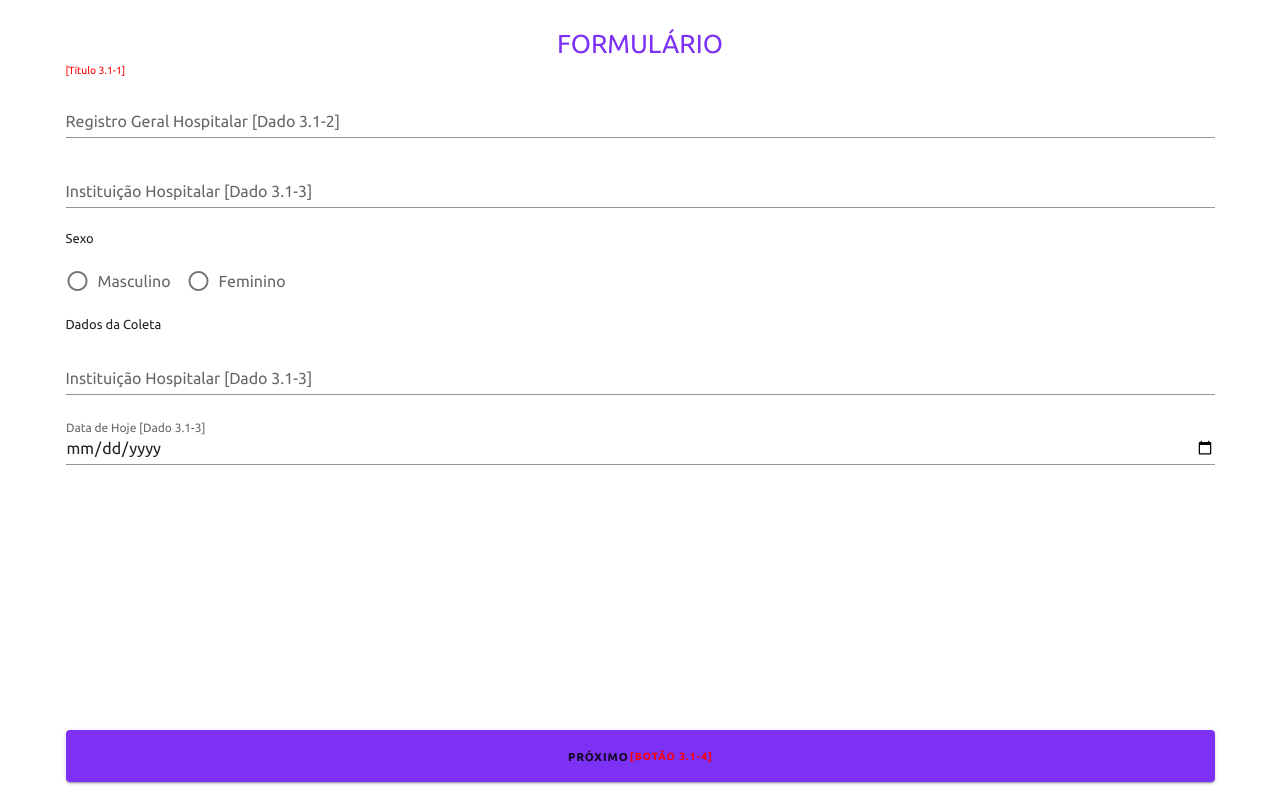
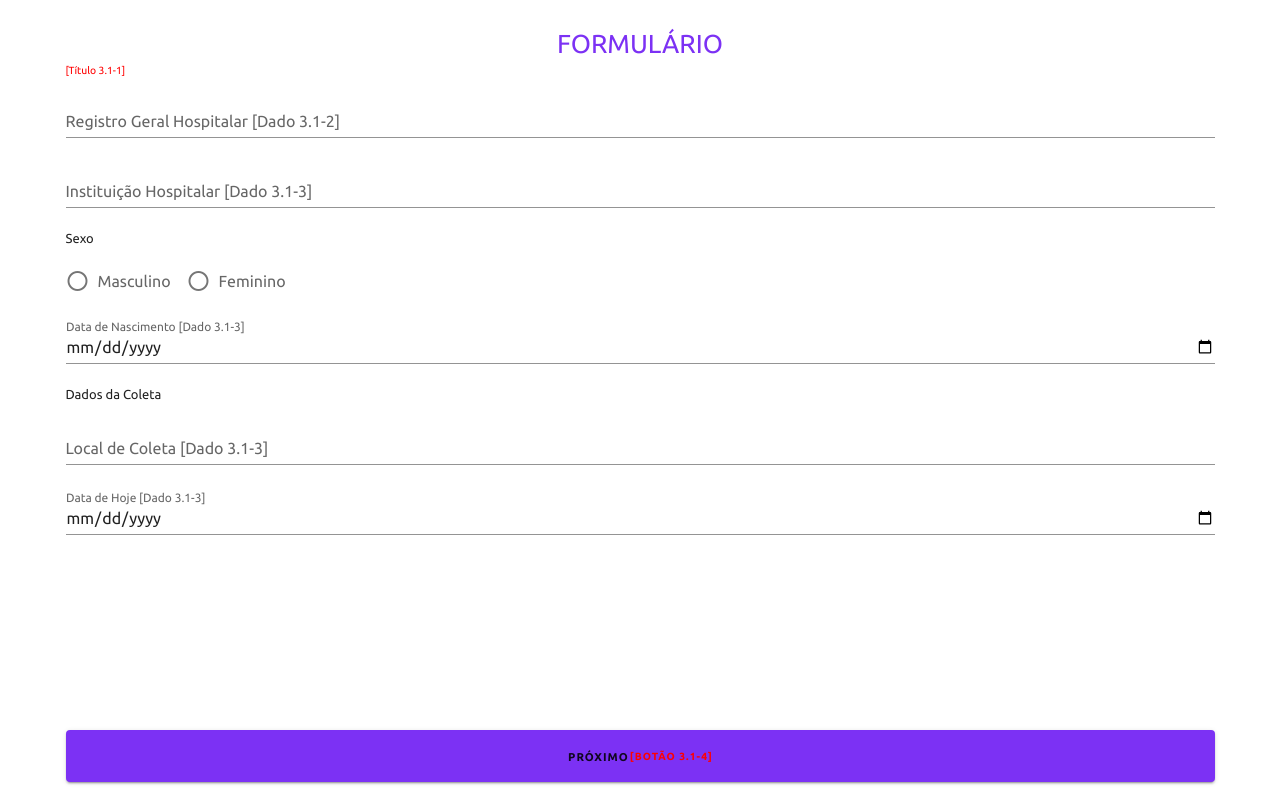
Before and after one commit to spirabr/PWA-App, a Vue app: page /gather/form in a window 1280 px wide. Built offline with nearby package versions, Linux system fonts and the light colour scheme; no server answers; a web font is replaced by a local one.

Commit message:
Add a submit function and retrieve form data
Signed-off-by: Francisco Eugênio Wernke <franwernke@usp.br>

```diff
--- a/src/views/gather/Form.vue
+++ b/src/views/gather/Form.vue
@@ -29,10 +29,16 @@
         ></v-radio>
       </v-radio-group>
 
+       <v-text-field v-model="age"
+        label="Data de Nascimento [Dado 3.1-3]"
+        type="date"
+        required
+      ></v-text-field>
+
       <p>Dados da Coleta</p>
 
-      <v-text-field
-        label="Instituição Hospitalar [Dado 3.1-3]"
+      <v-text-field v-model="local"
+        label="Local de Coleta [Dado 3.1-3]"
         required
       ></v-text-field>
       <v-text-field v-model="date"
@@ -46,7 +52,7 @@
       <v-btn
         color="var(--purple-color)"
         class="placeholder"
-        @click="this.$emit('submit')"
+        @click="submit"
       >
         Próximo
         <p class="label">[Botão 3.1-4]</p>
@@ -59,11 +65,24 @@
 export default {
   name: 'Form',
   data: () => ({
-    data: undefined,
+    rgh: "",
+    instituicao: "",
+    sex: "",
+    age: "",
+    local: "",
+    date: "",
   }),
   methods: {
     submit() {
-      console.log(this.data);
+      const data = {
+        rgh: this.rgh,
+        instituicao: this.instituicao,
+        sex: this.sex,
+        age: this.age,
+        local: this.local,
+        date: this.date,
+      }
+      console.log(data);
     }
   }
 }
```
